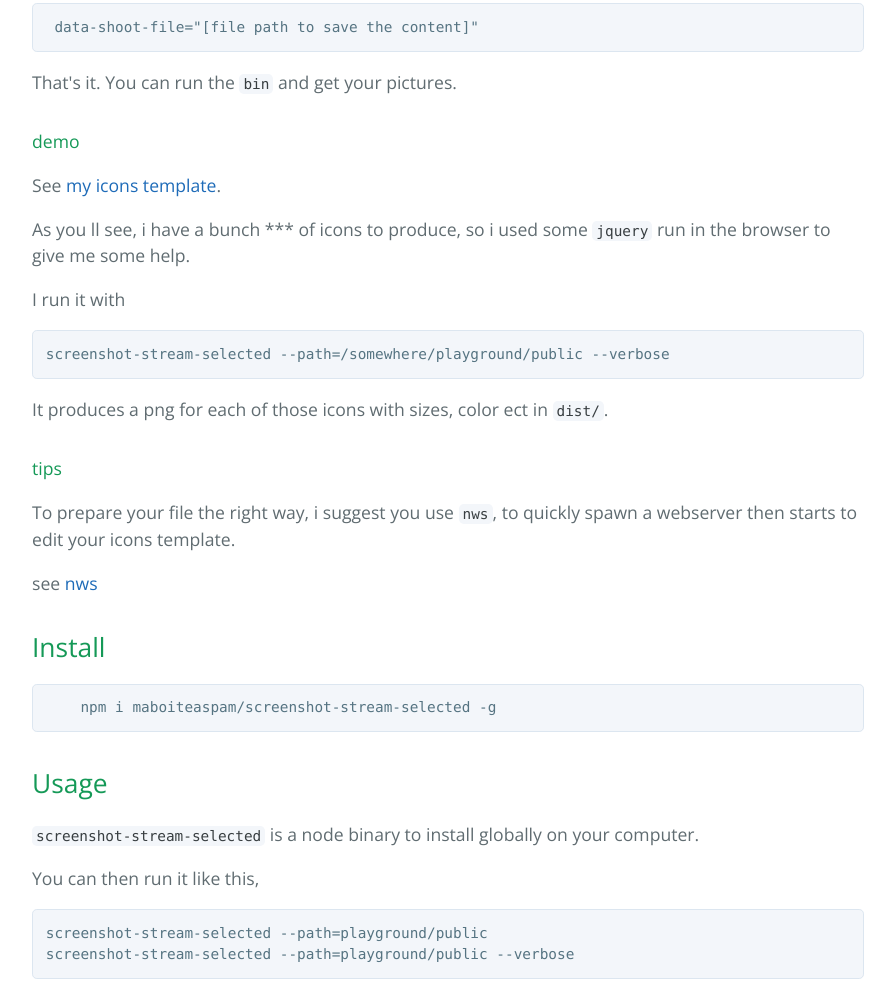
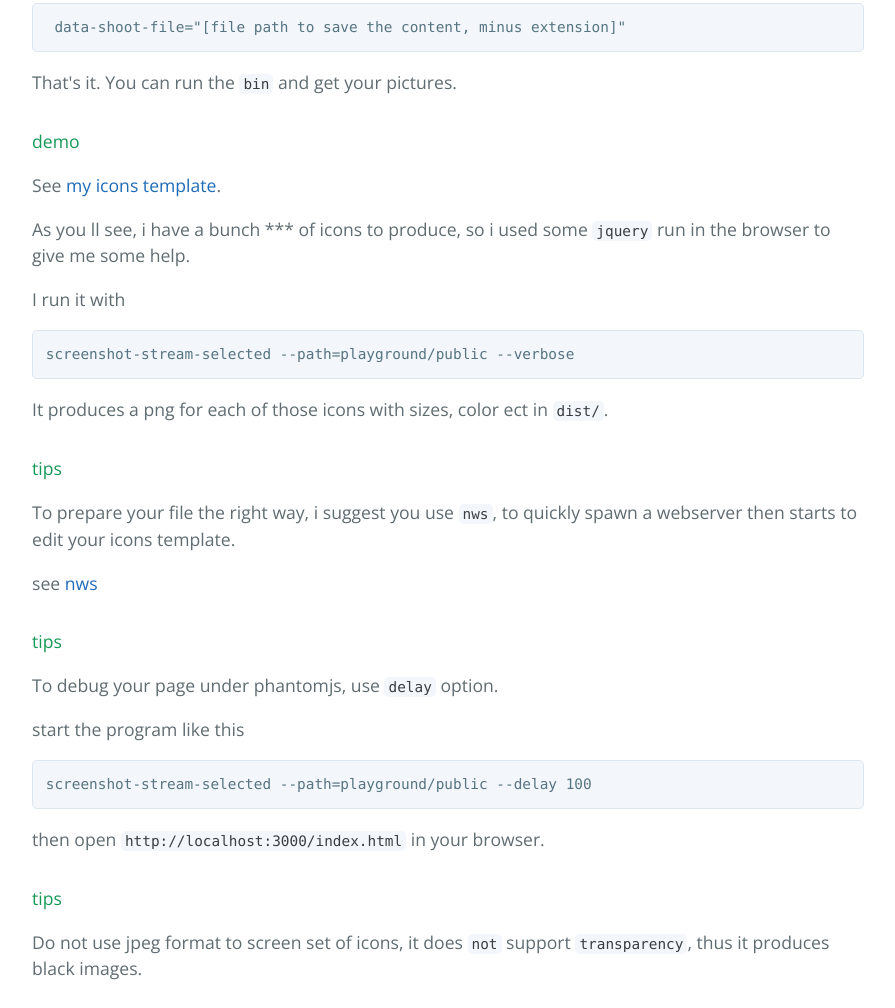
Before and after one commit to maboiteaspam/screenshot-stream-selected, a plain HTML site: page index.html in a window 1280 px wide. Shown: the part 771-1779 px from the top of the page, without its empty margins (192-1087 px from the left). Drawn offline with nearby package versions, Linux system fonts and the light colour scheme.

```diff
--- a/index.html
+++ b/index.html
@@ -37,7 +37,7 @@
 
 <p>Then, for each part, or block, of the page you d like to screen, simply add a new html attribute,</p>
 
-<div class="highlight highlight-text-html-basic"><pre> data-shoot-file="[file path to save the content]"</pre></div>
+<div class="highlight highlight-text-html-basic"><pre> data-shoot-file="[file path to save the content, minus extension]"</pre></div>
 
 <p>That's it. You can run the <code>bin</code> and get your pictures.</p>
 
@@ -50,16 +50,35 @@
 
 <p>I run it with</p>
 
-<div class="highlight highlight-source-shell"><pre>screenshot-stream-selected --path=/somewhere/playground/public --verbose</pre></div>
+<div class="highlight highlight-source-shell"><pre>screenshot-stream-selected --path=playground/public --verbose</pre></div>
 
 <p>It produces a png for each of those icons with sizes, color ect in <code>dist/</code>.</p>
 
 <h4>
 <a id="tips" class="anchor" href="#tips" aria-hidden="true"><span class="octicon octicon-link"></span></a>tips</h4>
 
-<p>To prepare your file the right way, i suggest you use <code>nws</code>, to quickly spawn a webserver then starts to edit your icons template.</p>
+<p>To prepare your file the right way,
+i suggest you use <code>nws</code>, to quickly spawn a webserver then starts to edit your icons template.</p>
 
 <p>see <a href="https://github.com/KenPowers/nws">nws</a></p>
+
+<h4>
+<a id="tips-1" class="anchor" href="#tips-1" aria-hidden="true"><span class="octicon octicon-link"></span></a>tips</h4>
+
+<p>To debug your page under phantomjs, use <code>delay</code> option.</p>
+
+<p>start the program like this</p>
+
+<div class="highlight highlight-source-shell"><pre>screenshot-stream-selected --path=playground/public --delay 100</pre></div>
+
+<p>then open <code>http://localhost:3000/index.html</code> in your browser.</p>
+
+<h4>
+<a id="tips-2" class="anchor" href="#tips-2" aria-hidden="true"><span class="octicon octicon-link"></span></a>tips</h4>
+
+<p>Do not use jpeg format to screen set of icons,
+it does <code>not</code> support <code>transparency</code>,
+thus it produces black images.</p>
 
 <h2>
 <a id="install" class="anchor" href="#install" aria-hidden="true"><span class="octicon octicon-link"></span></a>Install</h2>
```
Also changed, not shown: params.json (+1 -1 lines).
